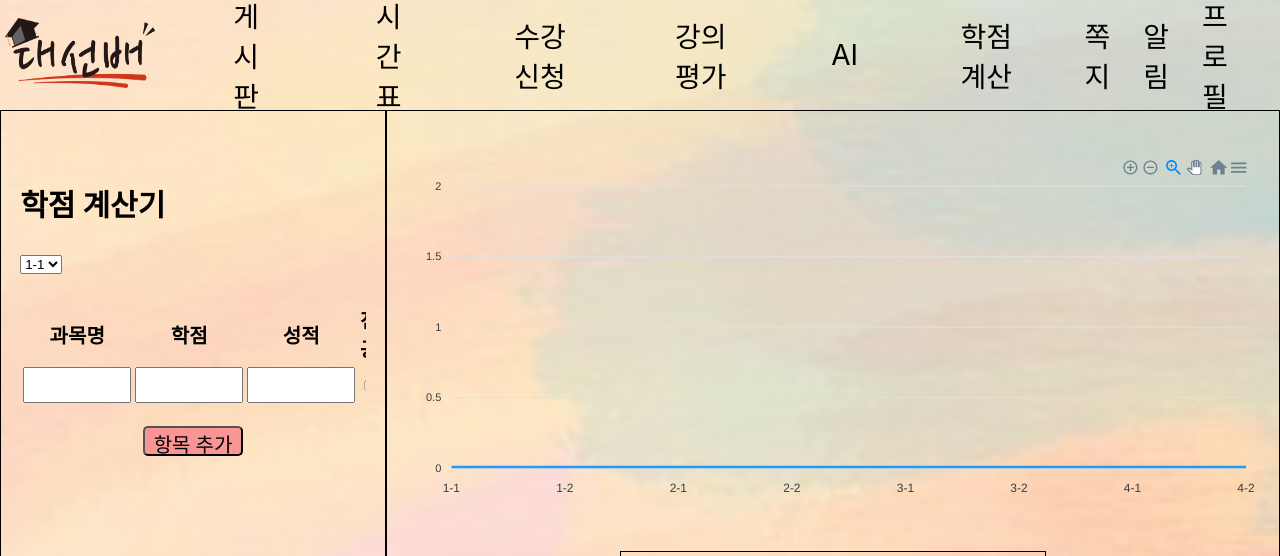
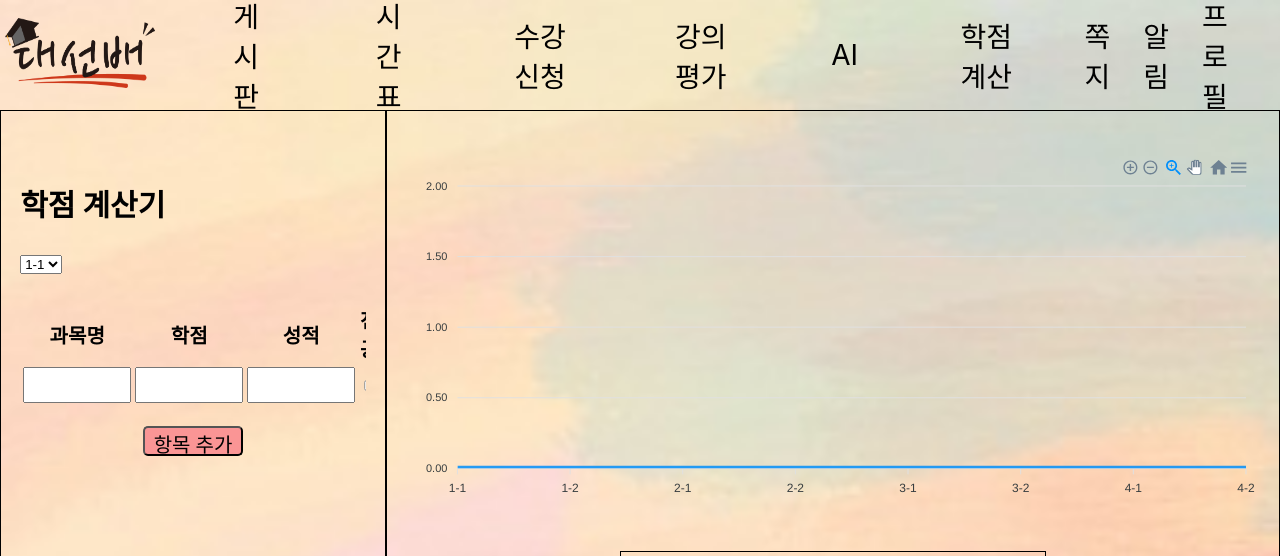
Before and after one commit to DaeSeonBae/frontend, a React (Create React App) app in the folder DSB_front/: page /calculate in a window 1280 px wide. Shown: the top 556 px of the page. Built offline with nearby package versions, Linux system fonts and the light colour scheme; a web font is replaced by a local one.

Commit message:
calculate
calculate
- 소수점 표기 수정

```diff
--- a/DSB_front/src/component/calculate.js
+++ b/DSB_front/src/component/calculate.js
@@ -103,6 +103,13 @@ const Calculate = () => {
       },
       xaxis: {
         categories: Object.keys(averageGrades)
+      },
+      yaxis: {
+        labels: {
+          formatter: function (value) {
+            return value.toFixed(2); // 소수점 두 자리까지 포맷팅
+          }
+        }
       }
     }
   };
```
